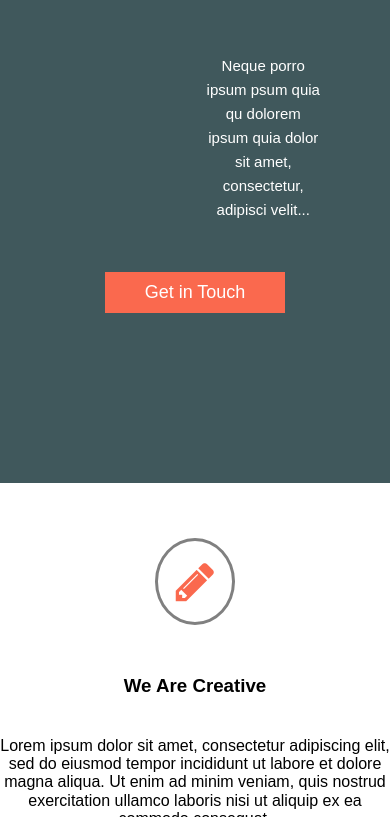
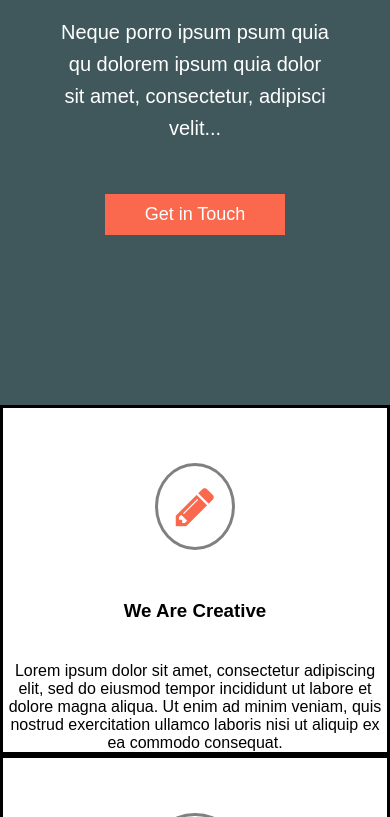
Before and after one commit to muhammadhamzach/My_First_Web_Page, a plain HTML site: page index.html in a window 390 px wide. Shown: the part 557-1374 px from the top of the page. Drawn offline with nearby package versions, Linux system fonts and the light colour scheme.

Commit message:
some more stuff

```diff
--- a/css/style.css
+++ b/css/style.css
@@ -1,6 +1,7 @@
 html {
   height: 100%;
   box-sizing: border-box;
+
 }
 
 *,
@@ -18,6 +19,8 @@ body {
   padding-bottom: 6rem;
   width:100%;
   font-family: Arial, Helvetica, sans-serif;
+
+
 }
 
 /* navigation bar */
@@ -27,6 +30,7 @@ body {
     margin: 0;
     padding: 0;
     overflow: hidden;
+
 }
 
 #nav_bar a{
@@ -37,6 +41,7 @@ body {
   text-align: center;
   padding: 12px;
   text-decoration: none;
+
   }
 
 .nav_title{
@@ -44,14 +49,13 @@ body {
     font-size: 30px;
     margin-left: 15%;
     margin-right: 50%;
-
 }
 
 .first_nav_link{
   margin-left:60%
 }
 
-@media screen and (max-width: 890px) {
+@media screen and (max-width: 950px) {
   #nav_bar a{
     padding: 4px;
     float: none;
@@ -63,7 +67,7 @@ body {
     margin-left: 0;
   }
   .nav_title{
-    font-size:25px;
+    font-size:50px;
   }
 
 }
@@ -78,6 +82,7 @@ body {
   padding-bottom:50px;
   background-color:rgb(64,88,92);
   color: white;
+
 }
 
 .home_title{
@@ -87,19 +92,20 @@ body {
 
 .home_info{
   font-size: 20px;
-  padding-top: 25px;
+  margin-top: 25px;
   word-wrap: break-word;
-  padding-left: 35%;
-  width: 65%;
+  padding-left: 30%;
+  padding-right: 30%;
   line-height: 1.6;
 }
 
-@media screen and (max-width: 890px) {
+@media screen and (max-width: 950px) {
   .home_title{
     font-size:50px;
   }
   .home_info{
-    font-size: 15px;
+    padding-left: 15%;
+    padding-right: 15%;
   }
 }
 
@@ -125,11 +131,9 @@ body {
   text-align: center;
 }
 
-.services {
-  margin-bottom: 1em;
-}
-
 .service {
+  border-style: solid;
+  border-color: black;
   max-width: 500px;
   margin: 0 auto;
 }
@@ -160,7 +164,7 @@ body {
   margin-bottom: 40px;
 }
 
-@media (min-width: 890px) {
+@media (min-width: 950px) {
   .services {
       display: flex;
       max-width: 1000px;
--- a/index.html
+++ b/index.html
@@ -5,14 +5,12 @@
         <meta name="viewport" content="width=device-width, initial-scale=1.0">
         <meta name="format-detection" content="telephone=no">
         <link rel="stylesheet" href="https://cdnjs.cloudflare.com/ajax/libs/font-awesome/4.7.0/css/font-awesome.min.css">
-        <link rel="stylesheet" href="https://cdnjs.cloudflare.com/ajax/libs/normalize/7.0.0/normalize.min.css">
         <link rel="stylesheet" href="css/style.css">
         <title>CureMD Web Project</title>
     </head>
     <body>
         <header>
             <div class="nav">
-                <nav role="horizontal_nav">
                 <ul id="nav_bar">
                     <li class="nav_title"><a href="#" ><strong>Cure</strong>MD</a></li>
                     <li class="first_nav_link"><a href="#home">Home</a></li>
@@ -20,10 +18,8 @@
                     <li class="nav_link"><a href="#contact">About Us</a></li>
                     <li class="nav_link"><a href="#contact">Contact Us</a></li>
                 </ul>
-                </nav>
             </div>
         </header>
-
 
         <!-- home-->
         <section id="home">
```
Also changed, not shown: 1 other file. Lines whose indentation alone changed are shown as unchanged.
